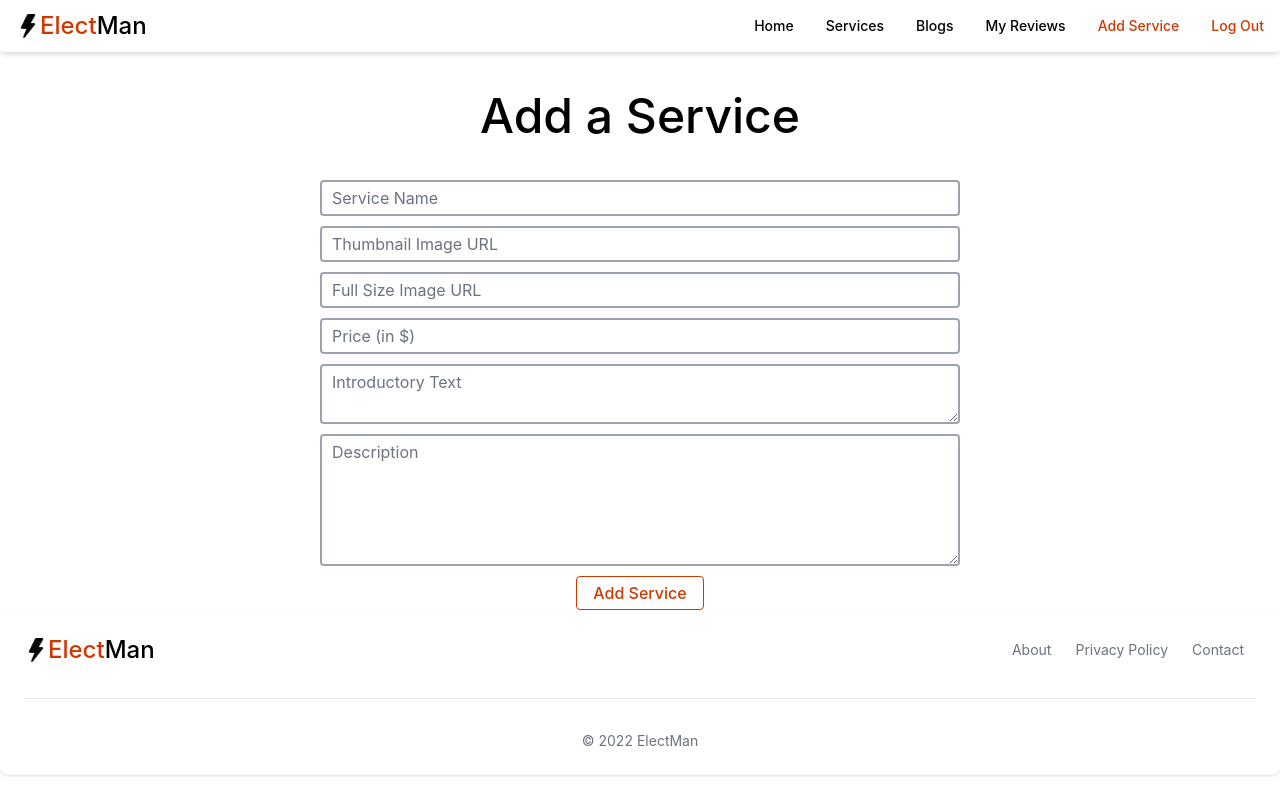
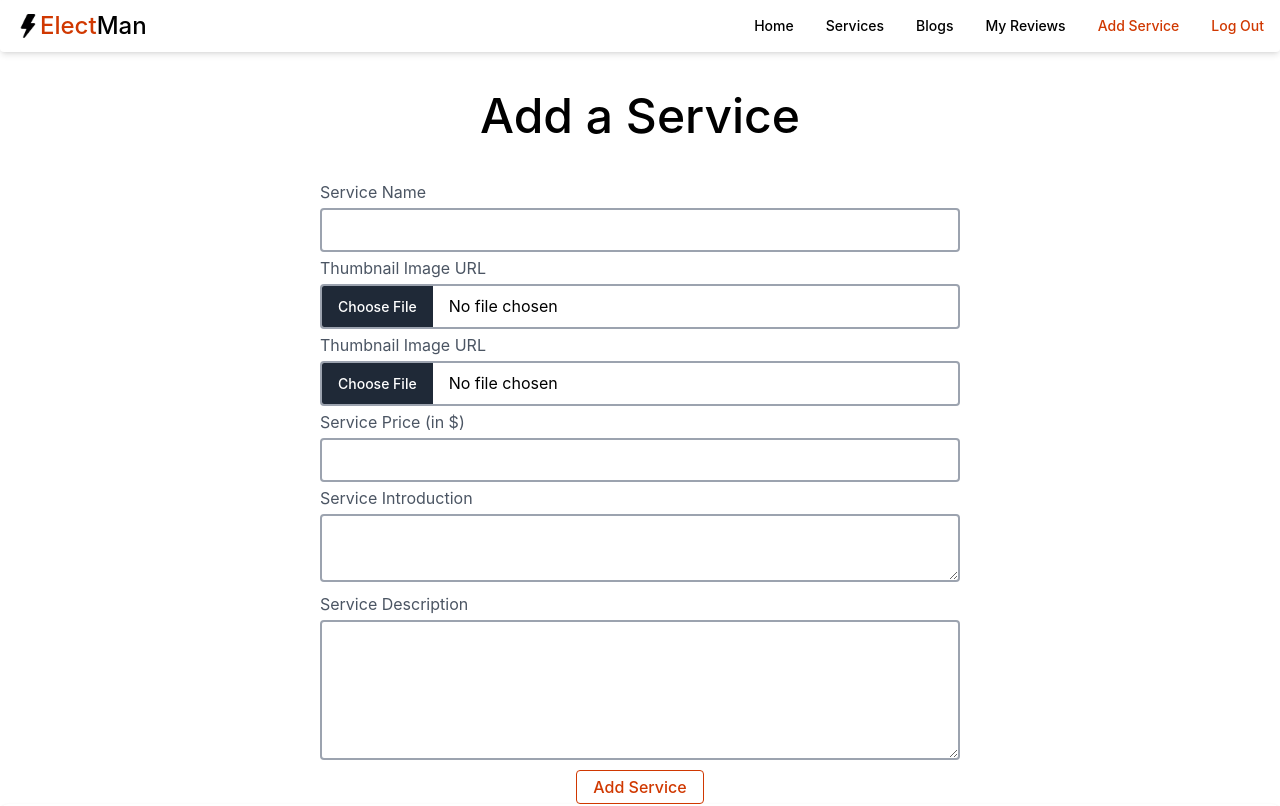
Before and after one commit to 0xkabir/electman-client, a React (Create React App) app: page /add-service in a window 1280 px wide. Shown: the top 806 px of the page. Built offline with nearby package versions, Linux system fonts and the light colour scheme; no server answers; sample sign-in values are in the browser's storage.

Commit message:
implemented direct image upload and react hook form

```diff
--- a/package.json
+++ b/package.json
@@ -11,6 +11,7 @@
     "flowbite-react": "^0.3.4",
     "react": "^18.2.0",
     "react-dom": "^18.2.0",
+    "react-hook-form": "^7.41.0",
     "react-hot-toast": "^2.4.0",
     "react-icons": "^4.6.0",
     "react-photo-view": "^1.2.2",
--- a/src/pages/AddService/AddService.js
+++ b/src/pages/AddService/AddService.js
@@ -1,45 +1,175 @@
-import React from 'react';
-import toast from 'react-hot-toast';
-import useTitle from '../../hooks/useTitle'
+import React from "react";
+import toast from "react-hot-toast";
+import { useForm } from "react-hook-form";
+import useTitle from "../../hooks/useTitle";
 
 const AddService = () => {
-    useTitle('Add Service')
-    const handleAddService = event => {
-        event.preventDefault()
-        const form = event.target;
-        const name = form.name.value;
-        const imgurl = form.thumbimgurl.value;
-        const fullimg = form.fullimgurl.value;
-        const price = form.price.value;
-        const intro = form.intro.value;
-        const description = form.description.value;
-        const servcieObj = {name, imgurl, fullimg, price, intro, description}
+  const {
+    register,
+    handleSubmit,
+    formState: { errors },
+    reset
+  } = useForm();
+  useTitle("Add Service");
+  const imgHostKey = process.env.REACT_APP_imgHostKey;
+
+  const handleAddService = (data) => {
+    const thumbnail = data.thumbnail[0];
+    const fullimg = data.fullimg[0];
+    const formData = new FormData();
+    formData.append("image", thumbnail);
+    const url = `https://api.imgbb.com/1/upload?key=${imgHostKey}`;
+    fetch(url, {
+      method: "POST",
+      body: formData,
+    })
+      .then((res) => res.json())
+      .then((thumbData) => {
+        if (thumbData.success) {
+          formData.append("image", fullimg);
+          fetch(`https://api.imgbb.com/1/upload?key=${imgHostKey}`, {
+            method: "POST",
+            body: formData,
+          })
+            .then((response) => response.json())
+            .then((fullimgData) => {
+              if (fullimgData.success) {
+                const serviceObj = {
+                  name: data.name,
+                  imgurl: thumbData.data.url,
+                  fullimg: fullimgData.data.url,
+                  price: data.price,
+                  intro: data.intro,
+                  description: data.description,
+                };
                 fetch('https://electman-server.vercel.app/services', {
                   method: "POST",
                   headers: {
-                "content-type": "application/json"
+                    "content-type": "application/json",
                   },
-            body: JSON.stringify(servcieObj)
+                  body: JSON.stringify(serviceObj),
                 })
-        .then(response => response.json())
-        .then(data => {
-            if(data.acknowledged){
-                form.reset()
-                toast.success('Service added successfully')
+                  .then((response) => response.json())
+                  .then((data) => {
+                    if (data.acknowledged) {
+                      reset()
+                      toast.success("Service added successfully");
                     }
-        })
+                  });
               }
+            });
+        }
+      });
+
+    console.log(data);
+  };
   return (
-        <div className='text-center'>
-            <h2 className='text-5xl font-medium text-center my-10'>Add a Service</h2>
-            <form onSubmit={handleAddService}>
-                <input type="text" name="name" placeholder='Service Name' className='block w-11/12 md:w-3/4 lg:w-1/2 mx-auto px-2.5 py-1 border-2 border-gray-400 my-2.5 rounded focus:border-orange-600 ' required/>
-                <input type="text" name="thumbimgurl" placeholder='Thumbnail Image URL' className='block w-11/12 md:w-3/4 lg:w-1/2 mx-auto px-2.5 py-1 border-2 border-gray-400 my-2.5 rounded focus:border-orange-600 ' required/>
-                <input type="text" name="fullimgurl" placeholder='Full Size Image URL' className='block w-11/12 md:w-3/4 lg:w-1/2 mx-auto px-2.5 py-1 border-2 border-gray-400 my-2.5 rounded focus:border-orange-600 ' required/>
-                <input type="text" name="price" placeholder='Price (in $)' className='block w-11/12 md:w-3/4 lg:w-1/2 mx-auto px-2.5 py-1 border-2 border-gray-400 my-2.5 rounded focus:border-orange-600 ' required/>
-                <textarea type="text" name="intro" rows="2" placeholder='Introductory Text' className='block w-11/12 md:w-3/4 lg:w-1/2 mx-auto px-2.5 py-1 border-2 border-gray-400 my-2.5 rounded focus:border-orange-600 ' required/>
-                <textarea type="text" name="description" rows="5" placeholder='Description' className='block w-11/12 md:w-3/4 lg:w-1/2 mx-auto px-2.5 py-1 border-2 border-gray-400 my-2.5 rounded focus:border-orange-600 ' required/>
-                <button type='submit' className='px-4 py-1 rounded font-medium border border-orange-600 text-orange-600 hover:bg-orange-600 hover:text-white'>Add Service</button>
+    <div className="text-center">
+      <h2 className="text-5xl font-medium text-center my-10">Add a Service</h2>
+      <form onSubmit={handleSubmit(handleAddService)}>
+        <div className="form-control text-left w-11/12 md:w-3/4 lg:w-1/2 mx-auto">
+          <label className="label text-gray-600">
+            {" "}
+            <span>Service Name</span>
+          </label>
+          <input
+            type="text"
+            {...register("name", {
+              required: "Name is Required",
+            })}
+            className="w-full my-1 rounded border-2 border-gray-400 focus:border-orange-600 focus:ring-0"
+          />
+          {errors.name && <p className="text-red-500">{errors.name.message}</p>}
+        </div>
+        <div className="form-control text-left w-11/12 md:w-3/4 lg:w-1/2 mx-auto">
+          <label className="label text-gray-600">
+            {" "}
+            <span>Thumbnail Image URL</span>
+          </label>
+          <input
+            type="file"
+            {...register("thumbnail", {
+              required: "Thumbnail image is required",
+            })}
+            className="w-full my-1 rounded border-2 border-gray-400"
+          />
+          {errors.name && (
+            <p className="text-red-500">{errors.thumbnail.message}</p>
+          )}
+        </div>
+        <div className="form-control text-left w-11/12 md:w-3/4 lg:w-1/2 mx-auto">
+          <label className="label text-gray-600">
+            {" "}
+            <span>Thumbnail Image URL</span>
+          </label>
+          <input
+            type="file"
+            {...register("fullimg", {
+              required: "Full image is required",
+            })}
+            className="w-full my-1 rounded border-2 border-gray-400"
+          />
+          {errors.name && (
+            <p className="text-red-500">{errors.fullimg.message}</p>
+          )}
+        </div>
+        <div className="form-control text-left w-11/12 md:w-3/4 lg:w-1/2 mx-auto">
+          <label className="label text-gray-600">
+            {" "}
+            <span>Service Price (in $)</span>
+          </label>
+          <input
+            type="text"
+            {...register("price", {
+              required: "Service price is Required",
+            })}
+            className="w-full my-1 rounded border-2 border-gray-400 focus:border-orange-600 focus:ring-0"
+          />
+          {errors.name && (
+            <p className="text-red-500">{errors.price.message}</p>
+          )}
+        </div>
+        <div className="form-control text-left w-11/12 md:w-3/4 lg:w-1/2 mx-auto">
+          <label className="label text-gray-600">
+            {" "}
+            <span>Service Introduction</span>
+          </label>
+          <textarea
+            type="text"
+            rows="2"
+            {...register("intro", {
+              required: "Service price is Required",
+            })}
+            className="w-full my-1 rounded border-2 border-gray-400 focus:border-orange-600 focus:ring-0"
+          />
+          {errors.name && (
+            <p className="text-red-500">{errors.intro.message}</p>
+          )}
+        </div>
+        <div className="form-control text-left w-11/12 md:w-3/4 lg:w-1/2 mx-auto">
+          <label className="label text-gray-600">
+            {" "}
+            <span>Service Description</span>
+          </label>
+          <textarea
+            type="text"
+            rows="5"
+            {...register("description", {
+              required: "Service description is Required",
+            })}
+            className="w-full my-1 rounded border-2 border-gray-400 focus:border-orange-600 focus:ring-0"
+          />
+          {errors.name && (
+            <p className="text-red-500">{errors.description.message}</p>
+          )}
+        </div>
+
+        <button
+          type="submit"
+          className="px-4 py-1 rounded font-medium border border-orange-600 text-orange-600 hover:bg-orange-600 hover:text-white"
+        >
+          Add Service
+        </button>
       </form>
     </div>
   );
```
Also changed, not shown: 1 other file (tests, documents, lock files or other folders). Lines whose indentation alone changed are shown as unchanged.
